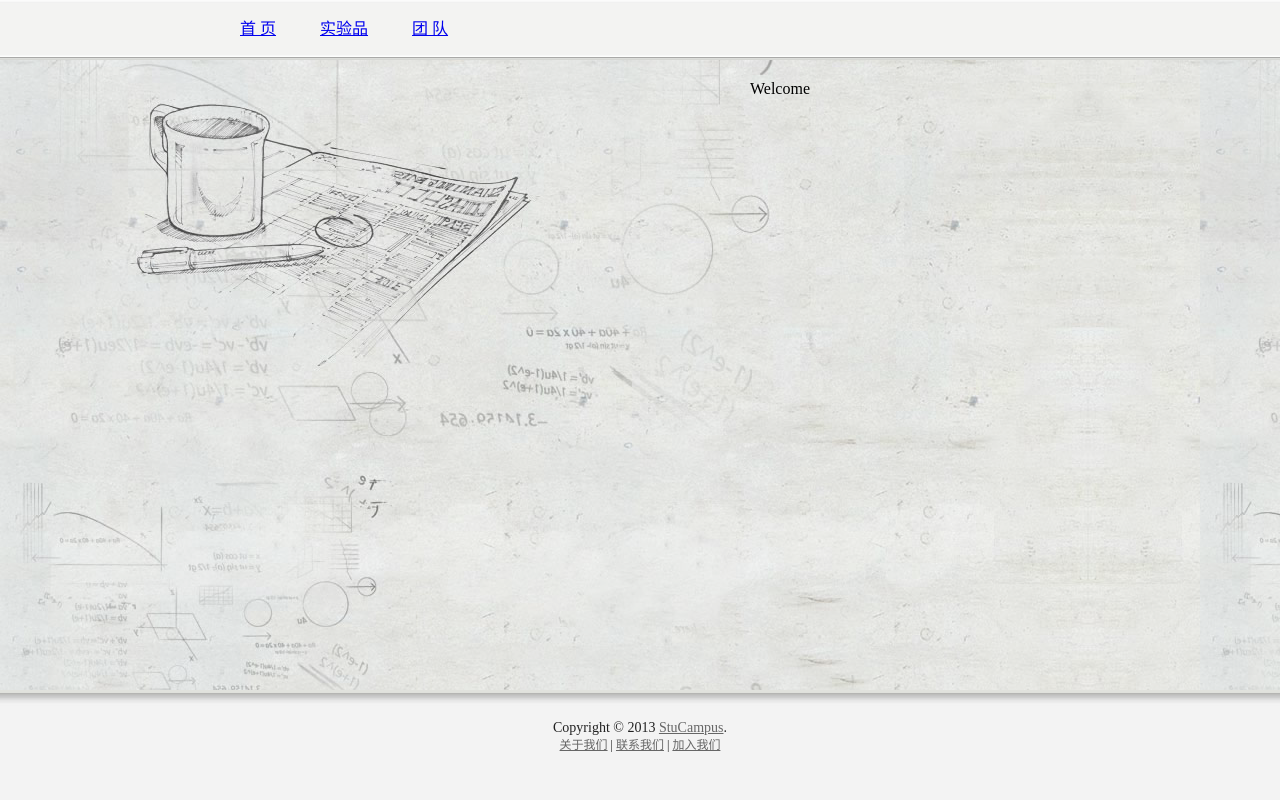
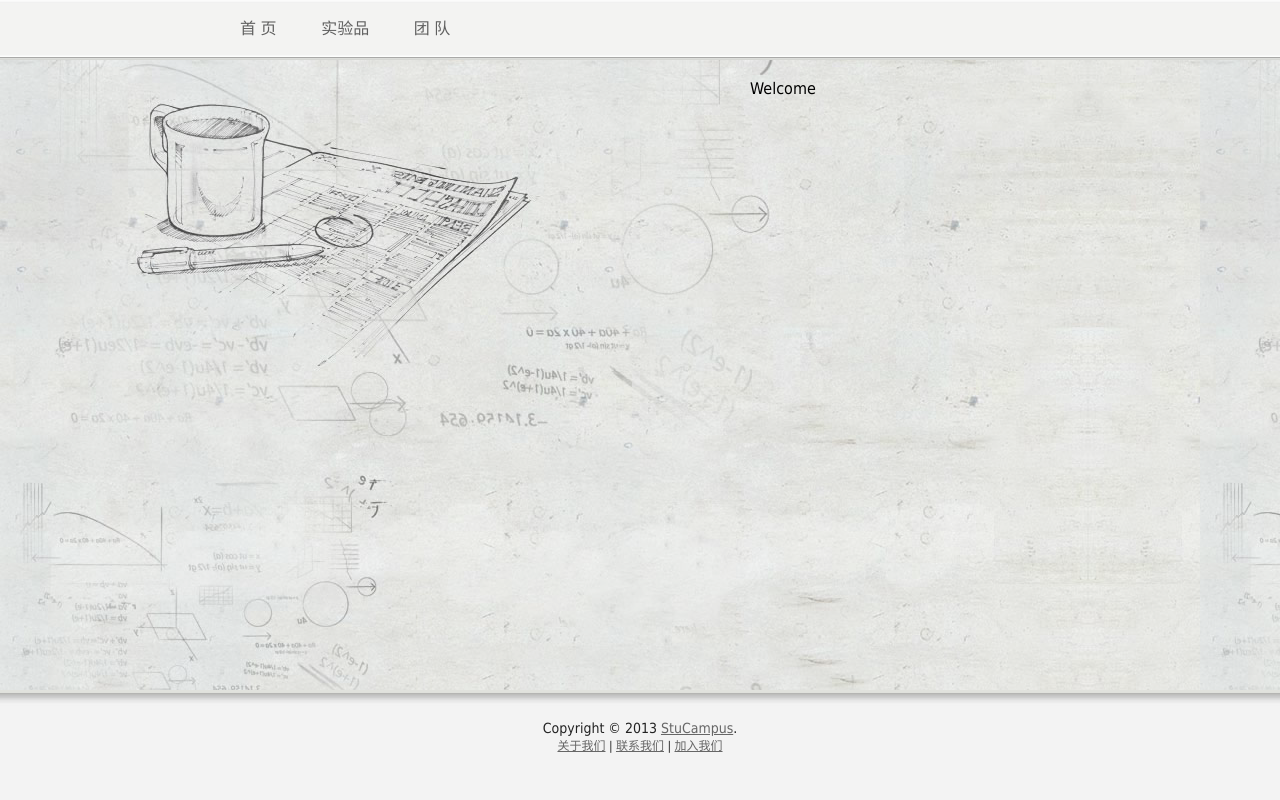
Before and after one commit to szulabs/szulabs.org-legacy, a Flask app: page / in a window 1280 px wide. Shown: the part 141-941 px from the top of the page. Run offline with Flask 2, Linux system fonts and the light colour scheme; style sheets or scripts are compiled from the project's sources; parts of the project's set-up code (start-up, migrations or seed data) failed here and were passed over; some libraries are stand-ins or nearby versions.

Commit message:
Modified CSS.

```diff
--- a/szulabs/assets/styles/global.css
+++ b/szulabs/assets/styles/global.css
@@ -1,7 +1,7 @@
 * { margin:0; padding:0; }
 
 body{
-	font-family: "Microsoft Yahei";
+	font-family: "Microsoft Yahei", Tahoma, Geneva, sans-serif, monospace;
 	background-color: #dcddda;
 }
 
@@ -61,6 +61,11 @@ body{
 	margin-right: 40px;
 }
 
+#nav a{
+	text-decoration: none;
+	color:#606060;
+}
+
 #main{
 	background: url(/static/images/main-bg.png) repeat-x;
 	height: 630px;
@@ -102,4 +107,5 @@ body{
 
 .team-avatar{
 	border-radius: 25px !important;
+	margin-bottom: 10px;
 }
```
Also changed, not shown: szulabs/database.py (deleted, +0 -8 lines).
